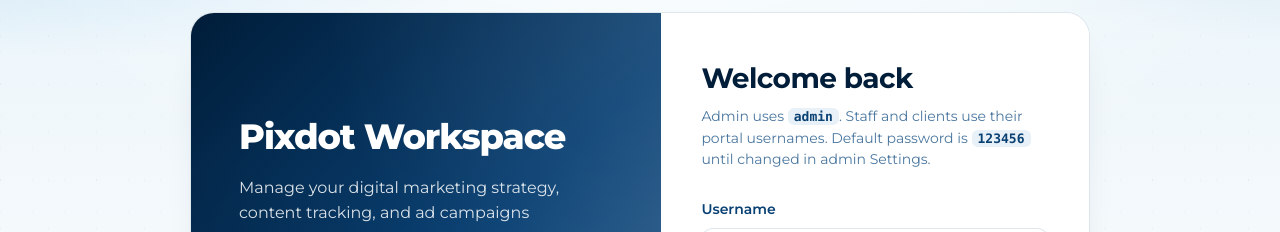
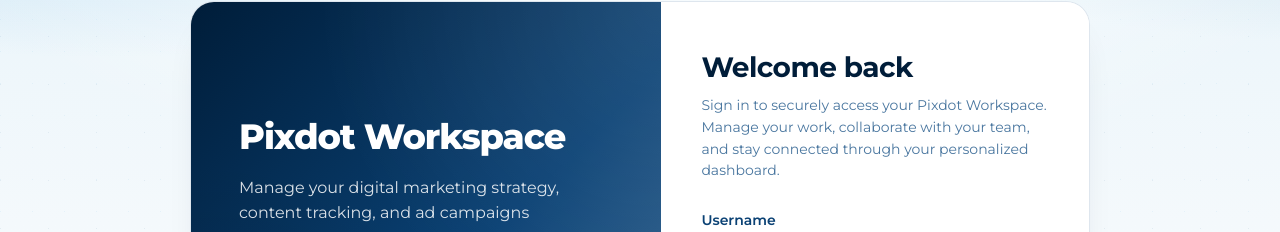
Before and after one commit to sharafath-risvi/pixdot, a React (Vite) app in the folder frontend/: page /login in a window 1280 px wide. Shown: the part 173-405 px from the top of the page. Built offline with nearby package versions, Linux system fonts and the light colour scheme; no server answers.

Commit message:
Update login page description

```diff
--- a/frontend/src/pages/LoginPage.jsx
+++ b/frontend/src/pages/LoginPage.jsx
@@ -98,8 +98,7 @@ export default function LoginPage() {
         <section className={styles.card}>
           <h1 className={styles.title}>Welcome back</h1>
           <p className={styles.sub}>
-            Admin uses <code>admin</code>. Staff and clients use their portal usernames. Default password is{" "}
-            <code>123456</code> until changed in admin Settings.
+            Sign in to securely access your Pixdot Workspace. Manage your work, collaborate with your team, and stay connected through your personalized dashboard.
           </p>
 
           <form onSubmit={handleLogin} className={styles.form} noValidate>
```
